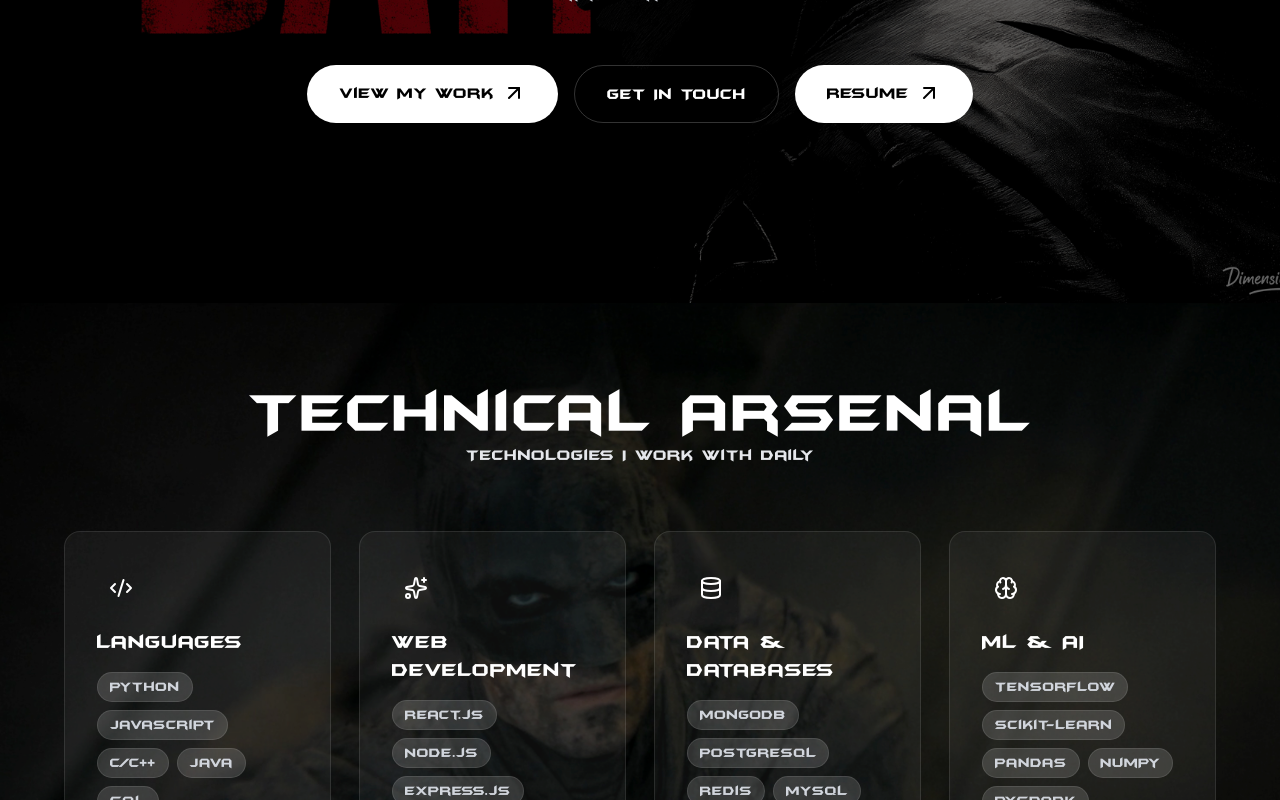
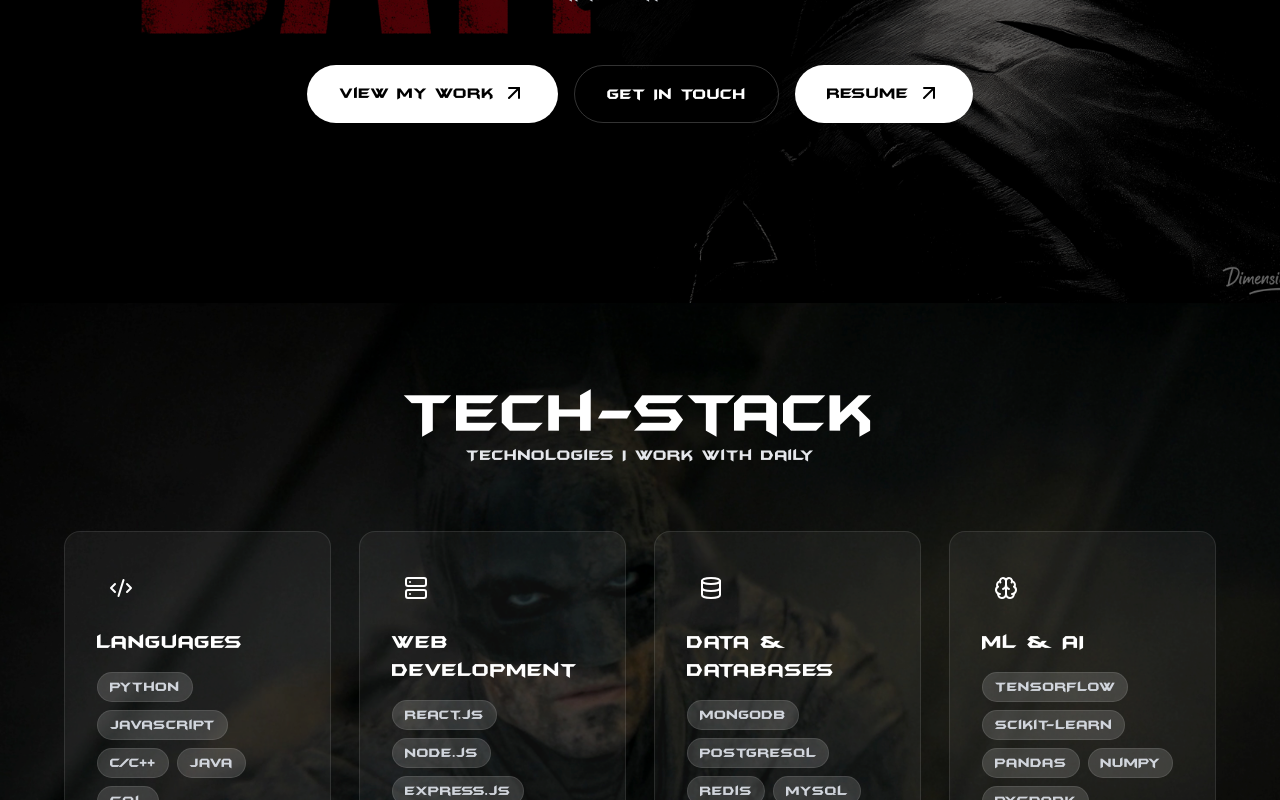
Before and after one commit to vinit-solanki/Batman-Style-Portfolio, a React (Vite) app: page / in a window 1280 px wide. Shown: the part 497-1297 px from the top of the page. Built offline with nearby package versions, Linux system fonts and the light colour scheme; a web font is replaced by a local one.

Commit message:
updated tech stack section and replaced icon with Server

```diff
--- a/src/App.jsx
+++ b/src/App.jsx
@@ -17,6 +17,7 @@ import {
   Twitter,
   Instagram,
   Link2,
+  Server,
 } from "lucide-react";
 import { motion, useInView, useScroll, useTransform } from "framer-motion";
 
@@ -193,7 +194,7 @@ const App = () => {
       color: "cyan",
     },
     {
-      icon: <Sparkles size={24} />,
+      icon: <Server size={24} />,
       title: "Web Development",
       skills: ["React.js", "Node.js", "Express.js", "Tailwind CSS", "REST APIs"],
       color: "purple",
@@ -336,7 +337,7 @@ const App = () => {
 
         <div className="relative max-w-6xl mx-auto">
           <motion.div className="text-center mb-16" initial={{ opacity: 0 }} animate={{ opacity: 1 }} transition={{ duration: 0.6 }}>
-            <h2 className="text-5xl md:text-6xl font-bold">Technical Arsenal</h2>
+            <h2 className="text-5xl md:text-6xl font-bold">Tech-Stack</h2>
             <p className="text-gray-200">Technologies I work with daily</p>
           </motion.div>
 
```
